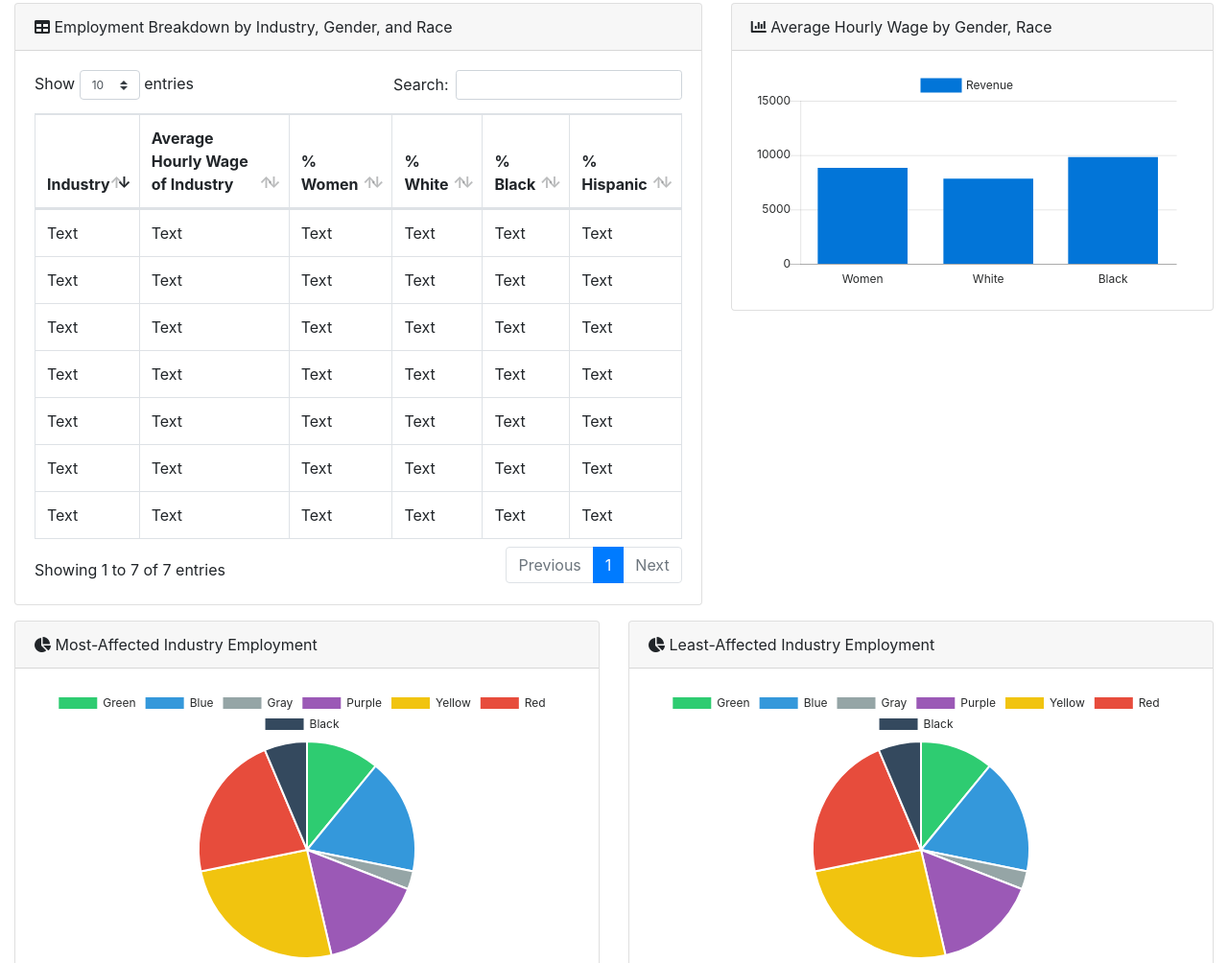
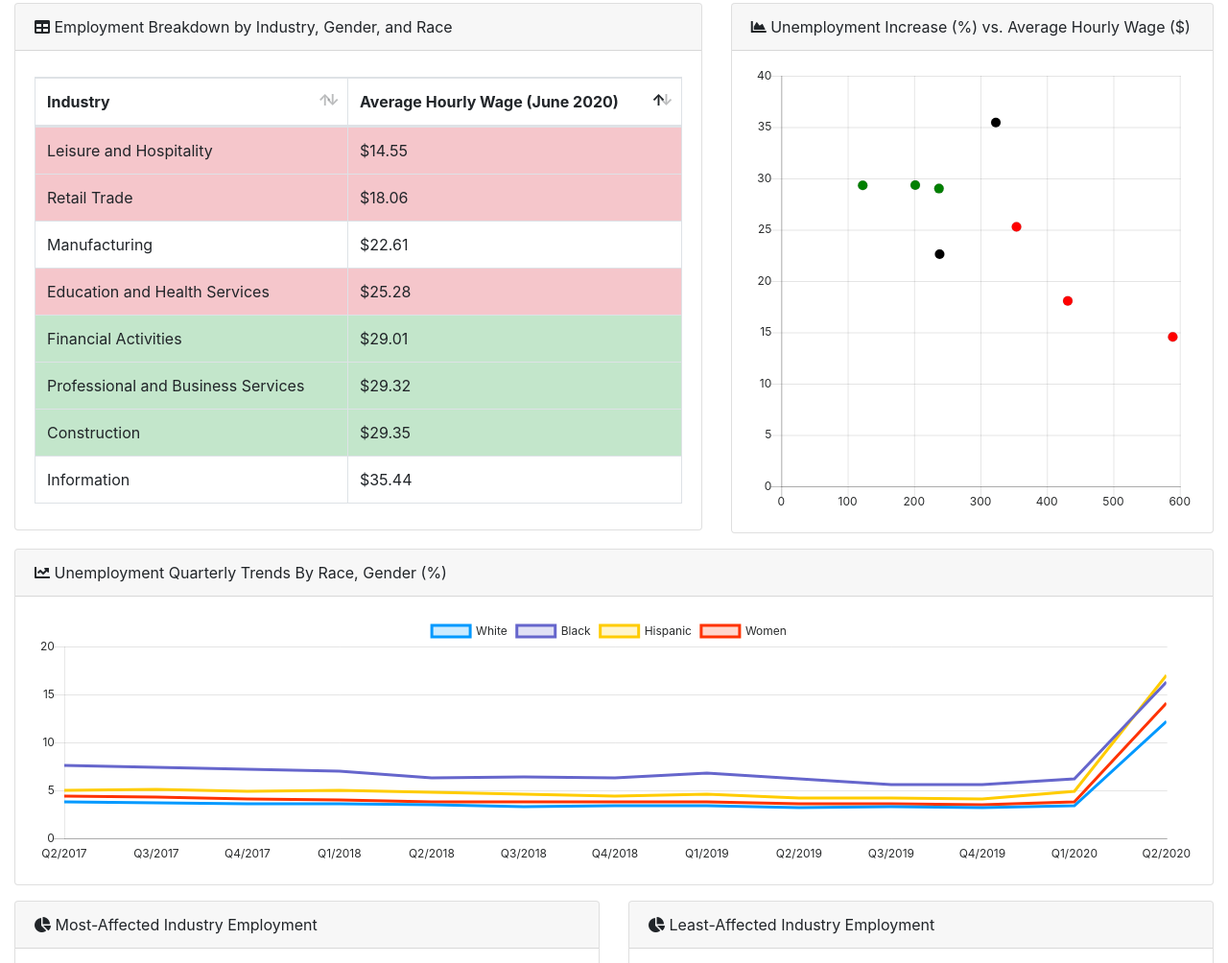
Before and after one commit to asmikumar/economic-analysis-covid19, a plain HTML site: page combination.html in a window 1280 px wide. Shown: the part 179-1183 px from the top of the page at 96% size. Drawn offline with Linux system fonts and the light colour scheme.

Commit message:
Adding graphs and tables to third tab

```diff
--- a/combination.html
+++ b/combination.html
@@ -61,7 +61,7 @@
         <div class="container-fluid">
 
           <h2>Combining Two Economic Ideas</h2>
-          Talk about why we need to combine unemployment and wage gaps and analyze them together. [INSERT TEXT BLAH BLAH BLAH BLAH BLAH BLAH BLAH BLAH BLAH BLAH BLAH BLAH BLAH BLAH BLAH BLAH BLAH BLAH BLAH BLAH BLAH BLAH BLAH]
+          Talk about why we need to combine unemployment and wage gaps and analyze them together. Note that when retrieving average hourly wages, the data for nonsupervisory employees were taken to avoid skews.
 
           <p></p>
 
@@ -79,69 +79,41 @@
 	                    <thead>
 	                      <tr>
 	                        <th>Industry</th>
-                          <th>Average Hourly Wage of Industry</th>
-	                        <th>% Women</th>
-	                        <th>% White</th>
-	                        <th>% Black</th>
-                          <th>% Hispanic</th>
+                          	<th>Average Hourly Wage (June 2020)</th>
 	                      </tr>
 	                    </thead>
 	                    <tbody>
-                        <tr>
-                          <td>Text</td>
-                          <td>Text</td>
-                          <td>Text</td>
-                          <td>Text</td>
-                          <td>Text</td>
-                          <td>Text</td>
+                        <tr style='background-color: #c3e6cb'>
+                          <td>Construction</td>
+                          <td>$29.35</td>
                         </tr>
-	                      <tr>
-                          <td>Text</td>
-                          <td>Text</td>
-                          <td>Text</td>
-                          <td>Text</td>
-                          <td>Text</td>
-                          <td>Text</td>
+                        <tr style='background-color: #f5c6cb'>
+                          <td>Education and Health Services</td>
+                          <td>$25.28</td>
+                        </tr>
+	                    <tr style='background-color: #c3e6cb'>
+                          <td>Financial Activities</td>
+                          <td>$29.01</td>
                         </tr>
                         <tr>
-                          <td>Text</td>
-                          <td>Text</td>
-                          <td>Text</td>
-                          <td>Text</td>
-                          <td>Text</td>
-                          <td>Text</td>
+                          <td>Information</td>
+                          <td>$35.44</td>
+                        </tr>
+                        <tr style='background-color: #f5c6cb'>
+                          <td>Leisure and Hospitality</td>
+                          <td>$14.55</td>
                         </tr>
                         <tr>
-                          <td>Text</td>
-                          <td>Text</td>
-                          <td>Text</td>
-                          <td>Text</td>
-                          <td>Text</td>
-                          <td>Text</td>
+                          <td>Manufacturing</td>
+                          <td>$22.61</td>
                         </tr>
-                        <tr>
-                          <td>Text</td>
-                          <td>Text</td>
-                          <td>Text</td>
-                          <td>Text</td>
-                          <td>Text</td>
-                          <td>Text</td>
+                        <tr style='background-color: #c3e6cb'>
+                          <td>Professional and Business Services</td>
+                          <td>$29.32</td>
                         </tr>
-                        <tr>
-                          <td>Text</td>
-                          <td>Text</td>
-                          <td>Text</td>
-                          <td>Text</td>
-                          <td>Text</td>
-                          <td>Text</td>
-                        </tr>
-                        <tr>
-                          <td>Text</td>
-                          <td>Text</td>
-                          <td>Text</td>
-                          <td>Text</td>
-                          <td>Text</td>
-                          <td>Text</td>
+                        <tr style='background-color: #f5c6cb'>
+                          <td>Retail Trade</td>
+                          <td>$18.06</td>
                         </tr>
 	                    </tbody>
 	                  </table>
@@ -150,19 +122,27 @@
 	            </div>
             </div>
 
-            <div class="col-lg-5 d-flex flex-column flex-grow-1">
+            <div class="col-lg-5">
               <div class="card mb-3">
                 <div class="card-header">
-                  <i class="fas fa-chart-bar"></i>
-                  Average Hourly Wage by Gender, Race</div>
-                <div class="card-body">
-                  <canvas id="race_wage"></canvas>
+                  <i class="fas fa-chart-area"></i>
+                  Unemployment Increase (%) vs. Average Hourly Wage ($)</div>
+                <div class="card-body d-flex flex-column flex-grow" style='height: 501.5px'>
+                  <canvas id="industry_unemployment_wage"></canvas>
                 </div>
               </div>
             </div>
 
           </div>
 
+          <div class="card mb-3">
+                <div class="card-header">
+                  <i class="fas fa-chart-line"></i>
+                  Unemployment Quarterly Trends By Race, Gender (%)</div>
+                  <div class="card-body" style='height:300px'>
+                    <canvas id="unemployment_quarterly"></canvas>
+                  </div>
+              </div>
 
           <div class='row'>
 
@@ -263,7 +243,8 @@
     <script src="graphs/race_wage.js"></script>
     <script src="graphs/employment_breakdown_highest.js"></script>
     <script src="graphs/employment_breakdown_lowest.js"></script>
-    <script src="graphs/impact_score.js"></script>
+    <script src="graphs/industry_unemployment_wage.js"></script>
+    <script src="graphs/unemployment_quarterly.js"></script>
 
   </body>
 
--- a/graphs/industry_race.js
+++ b/graphs/industry_race.js
@@ -1,6 +1,10 @@
 // Call the dataTables jQuery plugin
 $(document).ready(function() {
   $('#industry_race').DataTable({
-	"order": [[ 0, "desc" ]]
+	"order": [[ 1, "asc" ]],
+	"info": false,
+	"searching": false,   // Search Box will Be Disabled
+	"lengthChange": false,
+	"paging": false
   });
 });
--- /dev/null
+++ b/graphs/industry_unemployment_wage.js
@@ -0,0 +1,48 @@
+// Set new default font family and font color to mimic Bootstrap's default styling
+Chart.defaults.global.defaultFontFamily = '-apple-system,system-ui,BlinkMacSystemFont,"Segoe UI",Roboto,"Helvetica Neue",Arial,sans-serif';
+Chart.defaults.global.defaultFontColor = '#292b2c';
+
+// Bar Chart Example
+var ctx = document.getElementById("industry_unemployment_wage");
+var industry_unemployment_wage = new Chart(ctx, {
+  type: 'scatter',
+  data: {
+            datasets: [{
+                label: 'Scatter Dataset',
+                pointRadius: 5,
+                pointBackgroundColor: ['green', 'red', 'green', 'black', 'red', 'black', 'green', 'red'],
+                data: [
+                    { x: 201.8, y: 29.35 },
+                    { x: 354.2, y: 25.28 },
+                    { x: 237.5, y: 29.01 },
+                    { x: 323.1, y: 35.44 },
+                    { x: 589.5, y: 14.55 },
+                    { x: 238.5, y: 22.61 },
+                    { x: 122.7, y: 29.32 },
+                    { x: 431.4, y: 18.06 }
+                ]
+            }]
+        },
+        options: {
+          responsive: true,
+          maintainAspectRatio: false,
+          legend: {
+            display: false
+          },
+            scales: {
+                xAxes: [{
+                    type: 'linear',
+                    position: 'bottom',
+                    ticks: {
+                    beginAtZero: true
+                    }
+                }],
+                yAxes: [{
+                    ticks: {
+                    beginAtZero: true
+                    }
+                }]
+
+            }
+        }
+    });
--- a/graphs/percent_increase.js
+++ b/graphs/percent_increase.js
@@ -5,9 +5,11 @@ $(document).ready(function() {
     "searching": false,   // Search Box will Be Disabled
 	"info": false,         // Will show "1 to n of n entries" Text at bottom
 	"lengthChange": false, // Show entries feature is disabled
-	"pageLength": 4
-	.sorting, .sorting_asc, .sorting_desc {
-    background : none;
-	}
+	"pageLength": 4,
+	"paging": false,
+	"bSort" : false
+	// .sorting, .sorting_asc, .sorting_desc {
+ //    	background : none;
+	// }
   });
 });
--- /dev/null
+++ b/graphs/unemployment_quarterly.js
@@ -0,0 +1,106 @@
+// Set new default font family and font color to mimic Bootstrap's default styling
+Chart.defaults.global.defaultFontFamily = '-apple-system,system-ui,BlinkMacSystemFont,"Segoe UI",Roboto,"Helvetica Neue",Arial,sans-serif';
+Chart.defaults.global.defaultFontColor = '#292b2c';
+
+// Area Chart Example
+var ctx = document.getElementById("unemployment_quarterly");
+var unemployment_quarterly = new Chart(ctx, {
+  type: 'line',
+  data: {
+    labels: ["Q2/2017", "Q3/2017", "Q4/2017",
+            "Q1/2018", "Q2/2018", "Q3/2018", "Q4/2018",
+            "Q1/2019", "Q2/2019", "Q3/2019", "Q4/2019",
+            "Q1/2020", "Q2/2020"],
+    datasets: [
+    {
+      label: "White",
+      lineTension: false,
+      fill: false,
+      backgroundColor: "rgba(0,153,255,0.2)",
+      borderColor: "rgba(0,153,255,1)",
+      pointRadius: 0,
+      pointBackgroundColor: "rgba(0,153,255,1)",
+      pointBorderColor: "rgba(255,255,255,0.8)",
+      pointHoverRadius: 5,
+      pointHoverBackgroundColor: "rgba(0,153,255,1)",
+      pointHitRadius: 50,
+      pointBorderWidth: 2,
+      data: [3.8,3.7,3.6,3.6,3.5,3.3,3.4,3.4,3.2,3.3,3.2,3.4,12.2],
+    },
+    {
+      label: "Black",
+      lineTension: false,
+      fill: false,
+      backgroundColor: "rgba(102,102,204,0.2)",
+      borderColor: "rgba(102,102,204,1)",
+      pointRadius: 0,
+      pointBackgroundColor: "rgba(102,102,204,1)",
+      pointBorderColor: "rgba(255,255,255,0.8)",
+      pointHoverRadius: 5,
+      pointHoverBackgroundColor: "rgba(102,102,204,1)",
+      pointHitRadius: 50,
+      pointBorderWidth: 2,
+      data: [7.6,7.4,7.2,7.0,6.3,6.4,6.3,6.8,6.2,5.6,5.6,6.2,16.3],
+    },
+    {
+      label: "Hispanic",
+      lineTension: false,
+      fill: false,
+      backgroundColor: "rgba(255,204,0,0.2)",
+      borderColor: "rgba(255,204,0,1)",
+      pointRadius: 0,
+      pointBackgroundColor: "rgba(255,204,0,1)",
+      pointBorderColor: "rgba(255,255,255,0.8)",
+      pointHoverRadius: 5,
+      pointHoverBackgroundColor: "rgba(255,204,0,1)",
+      pointHitRadius: 50,
+      pointBorderWidth: 2,
+      data: [5.0,5.1,4.9,5.0,4.8,4.6,4.4,4.6,4.2,4.2,4.1,4.9,17.0],
+    },
+    {
+      label: "Women",
+      lineTension: false,
+      fill: false,
+      backgroundColor: "rgba(255,51,0,0.2)",
+      borderColor: "rgba(255,51,0,1)",
+      pointRadius: 0,
+      pointBackgroundColor: "rgba(255,51,0,1)",
+      pointBorderColor: "rgba(255,255,255,0.8)",
+      pointHoverRadius: 5,
+      pointHoverBackgroundColor: "rgba(255,51,0,1)",
+      pointHitRadius: 50,
+      pointBorderWidth: 2,
+      data: [4.4,4.3,4.1,4.0,3.8,3.8,3.8,3.8,3.6,3.6,3.5,3.8,14.1],
+    }
+    ],
+  },
+  options: {
+    maintainAspectRatio: false,
+    scales: {
+      xAxes: [{
+        time: {
+          unit: 'date'
+        },
+        gridLines: {
+          display: false
+        },
+        ticks: {
+          maxTicksLimit: 30
+        }
+      }],
+      yAxes: [{
+        ticks: {
+          min: 0,
+          max: 20,
+          maxTicksLimit: 5
+        },
+        gridLines: {
+          color: "rgba(0, 0, 0, 0.1)",
+        }
+      }],
+    },
+    legend: {
+      display: true
+    }
+  }
+});
```
Also changed, not shown: index.html (+1 -1 lines), unemployment.html (+2 -2 lines).
